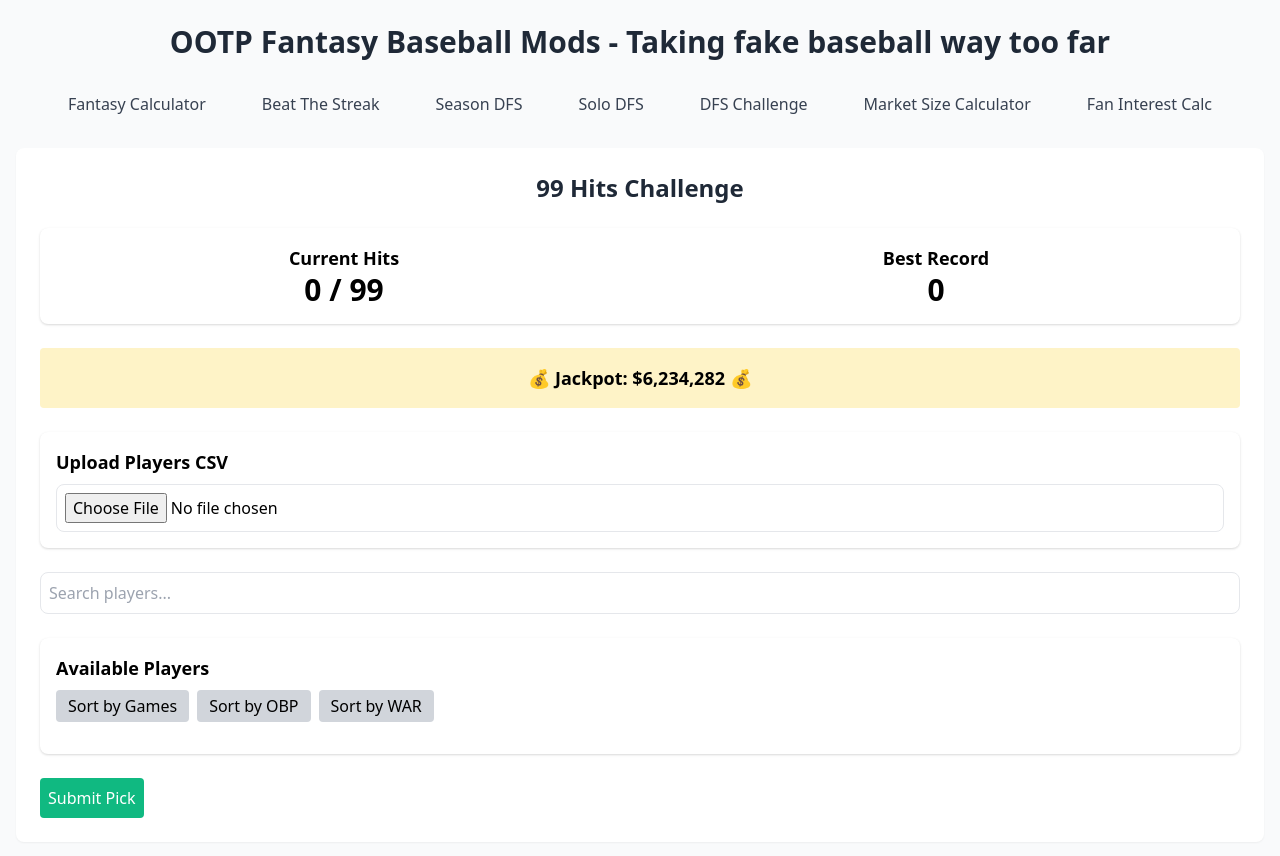
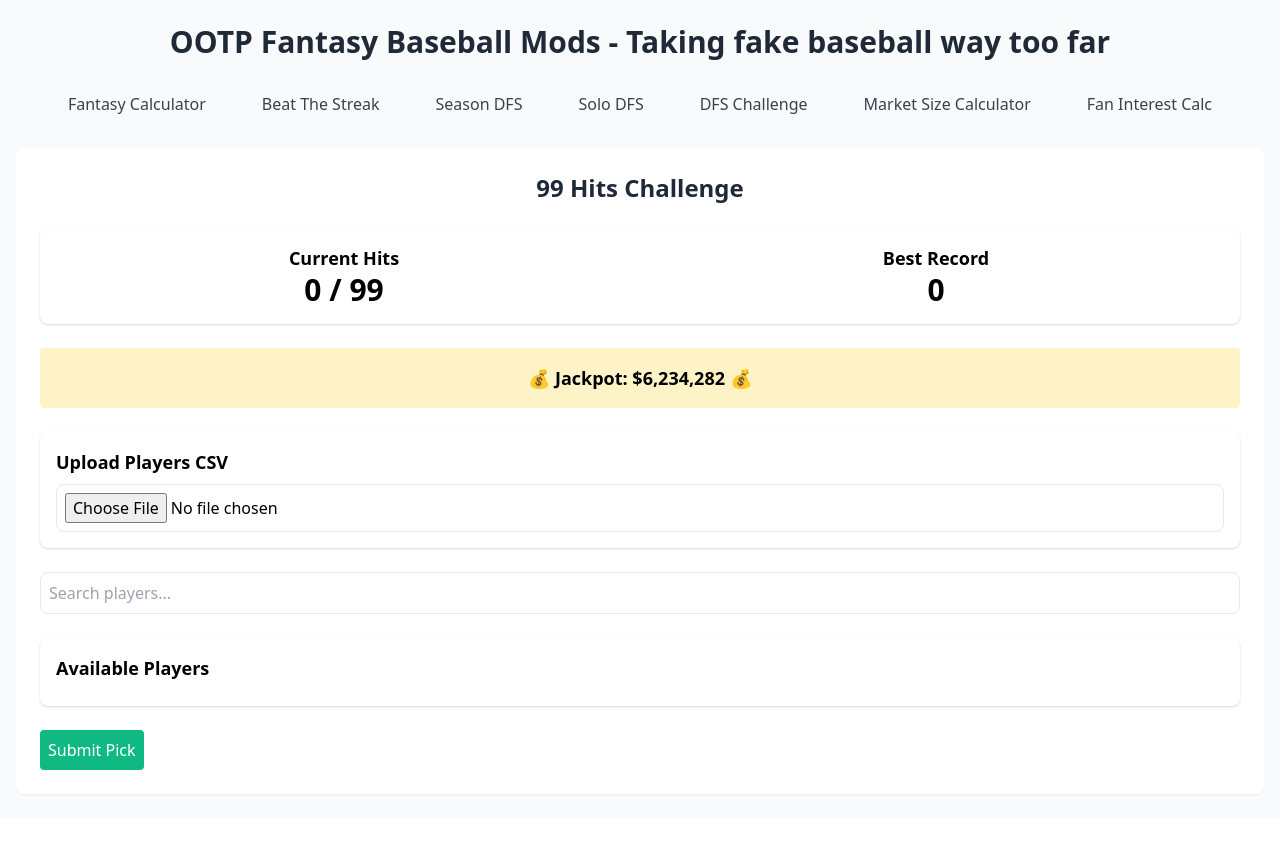
Before and after one commit to quarterback/SimBaseballCalc, a React (Create React App) app: page /beat-the-streak in a window 1280 px wide. Shown: the top 856 px of the page. After the commit the page ends 818 px from the top, so only its background shows below. Built offline with nearby package versions, Linux system fonts and the light colour scheme.

Commit message:
Update BeatTheStreak.js

```diff
--- a/src/BeatTheStreak.js
+++ b/src/BeatTheStreak.js
@@ -13,7 +13,7 @@ const BeatTheStreak = () => {
   const [searchQuery, setSearchQuery] = useState('');
   const [gameOver, setGameOver] = useState(false);
 
-  // Pagination and Sorting
+  // Pagination & Sorting
   const [currentPage, setCurrentPage] = useState(1);
   const playersPerPage = 10;
   const [sortField, setSortField] = useState(null);
@@ -69,8 +69,8 @@ const BeatTheStreak = () => {
   const makePick = (player) => {
     setError('');
     setSelectedPlayers((prev) => {
-      if (prev.some((p) => p.id === player.id)) {
-        return prev.filter((p) => p.id !== player.id);
+      if (prev.some(p => p.id === player.id)) {
+        return prev.filter(p => p.id !== player.id);
       }
 
       if (prev.length >= 1 && !eitherOrUsed) {
@@ -184,19 +184,20 @@ const BeatTheStreak = () => {
           <div className="bg-white shadow p-4 rounded-lg">
             <h3 className="text-lg font-semibold mb-2">Available Players</h3>
 
-            <div className="flex space-x-2 mb-4">
-              <button onClick={() => toggleSort('games')} className="px-3 py-1 bg-gray-300 rounded">Sort by Games</button>
-              <button onClick={() => toggleSort('obp')} className="px-3 py-1 bg-gray-300 rounded">Sort by OBP</button>
-              <button onClick={() => toggleSort('war')} className="px-3 py-1 bg-gray-300 rounded">Sort by WAR</button>
-            </div>
-
             <table className="min-w-full">
               <tbody>
                 {currentPlayers.map(player => (
                   <tr key={player.id} className="border-t">
                     <td className="p-2">{player.name}</td>
                     <td className="p-2">
-                      <button onClick={() => makePick(player)} className="px-3 py-1 bg-blue-500 text-white rounded">Pick</button>
+                      <button
+                        onClick={() => makePick(player)}
+                        className={`px-3 py-1 rounded ${
+                          selectedPlayers.some(p => p.id === player.id) ? 'bg-red-500' : 'bg-blue-500'
+                        } text-white`}
+                      >
+                        {selectedPlayers.some(p => p.id === player.id) ? 'Remove' : 'Pick'}
+                      </button>
                     </td>
                   </tr>
                 ))}
```
